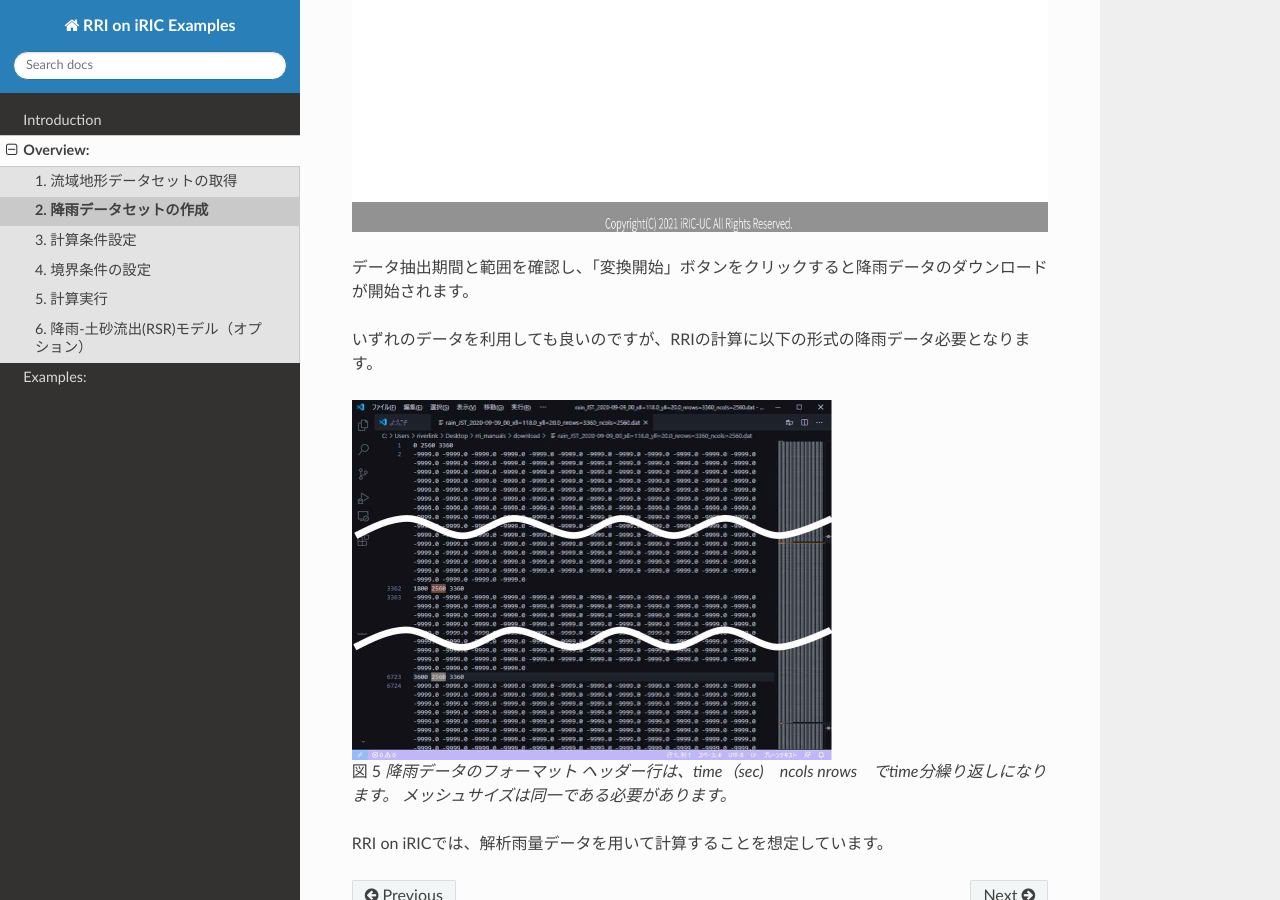
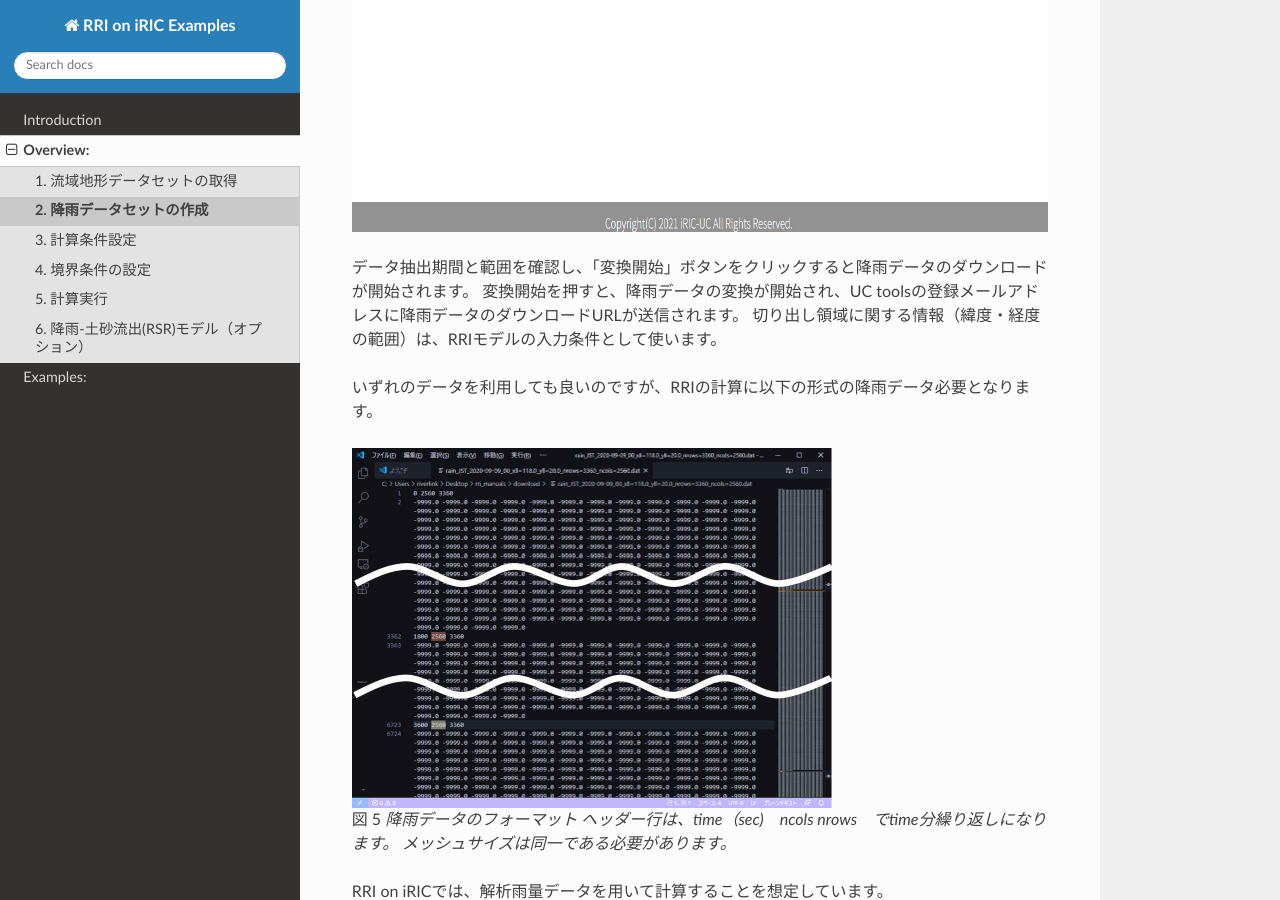
Before and after one commit to iRICsolvers/v4_RRI_doc, a Sphinx documentation site: the page built from source/02/02_rain_data.rst, in a window 1280 px wide and 900 px high, scrolled down 1374 px. Built offline with Sphinx 7.4.7 and the Read the Docs theme 3.1.0, drawn with Linux system fonts in a browser that asks for light colours.

Commit message:
Add post-conversion instructions for UC tools rainfall download (JP)
変換開始後にメールでダウンロードURLが届く旨、切り出し領域をRRI入力条件として使う旨を追記。

Co-Authored-By: Claude Sonnet 4.6 <noreply@anthropic.com>

```diff
--- a/source/02/02_rain_data.rst
+++ b/source/02/02_rain_data.rst
@@ -17,6 +17,8 @@ STEP 1 で、解析する流域の全体を含むように範囲を設定しま
    :alt:
 
 データ抽出期間と範囲を確認し、「変換開始」ボタンをクリックすると降雨データのダウンロードが開始されます。
+変換開始を押すと、降雨データの変換が開始され、UC toolsの登録メールアドレスに降雨データのダウンロードURLが送信されます。
+切り出し領域に関する情報（緯度・経度の範囲）は、RRIモデルの入力条件として使います。
 
 いずれのデータを利用しても良いのですが、RRIの計算に以下の形式の降雨データ必要となります。
 
```
